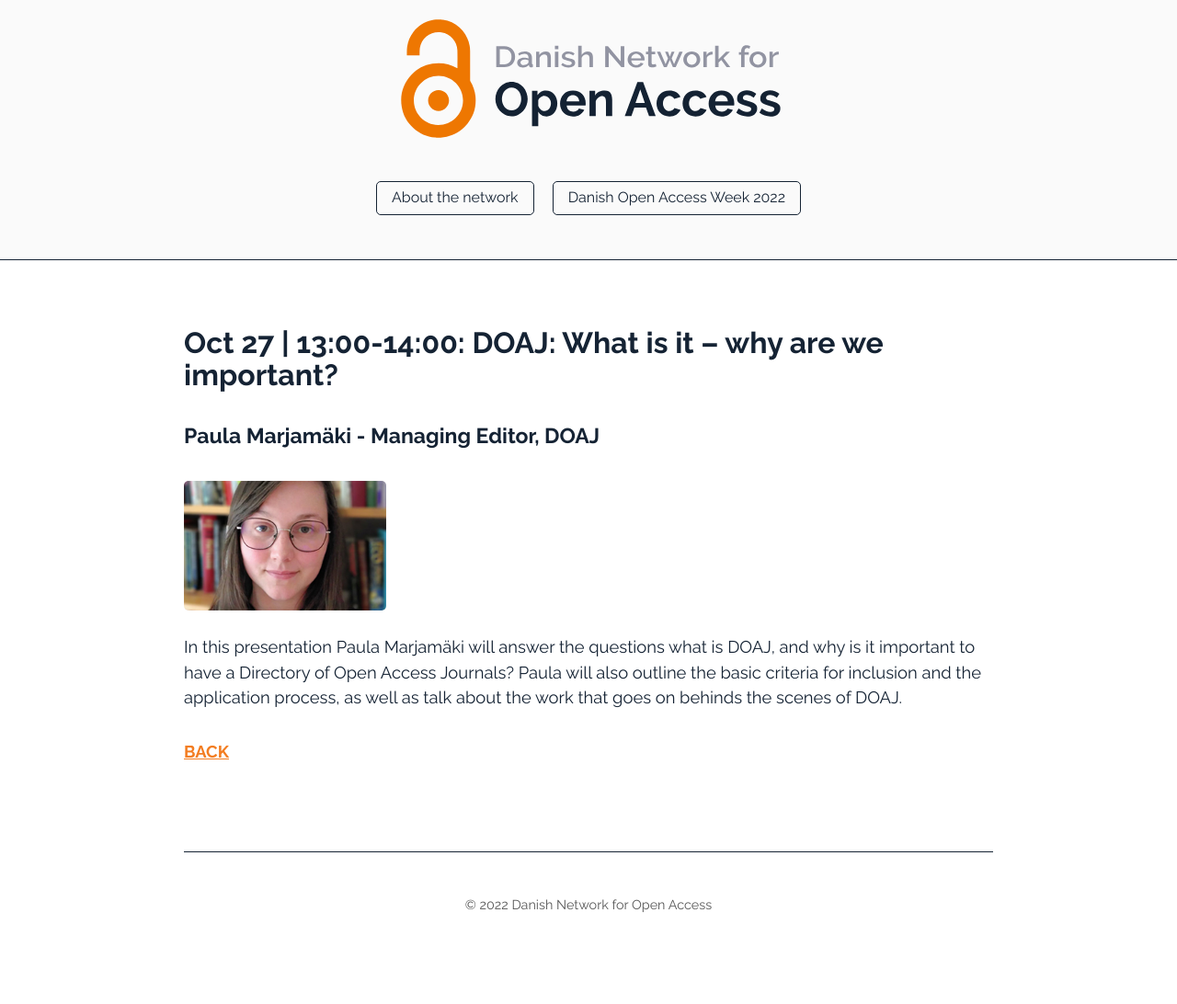
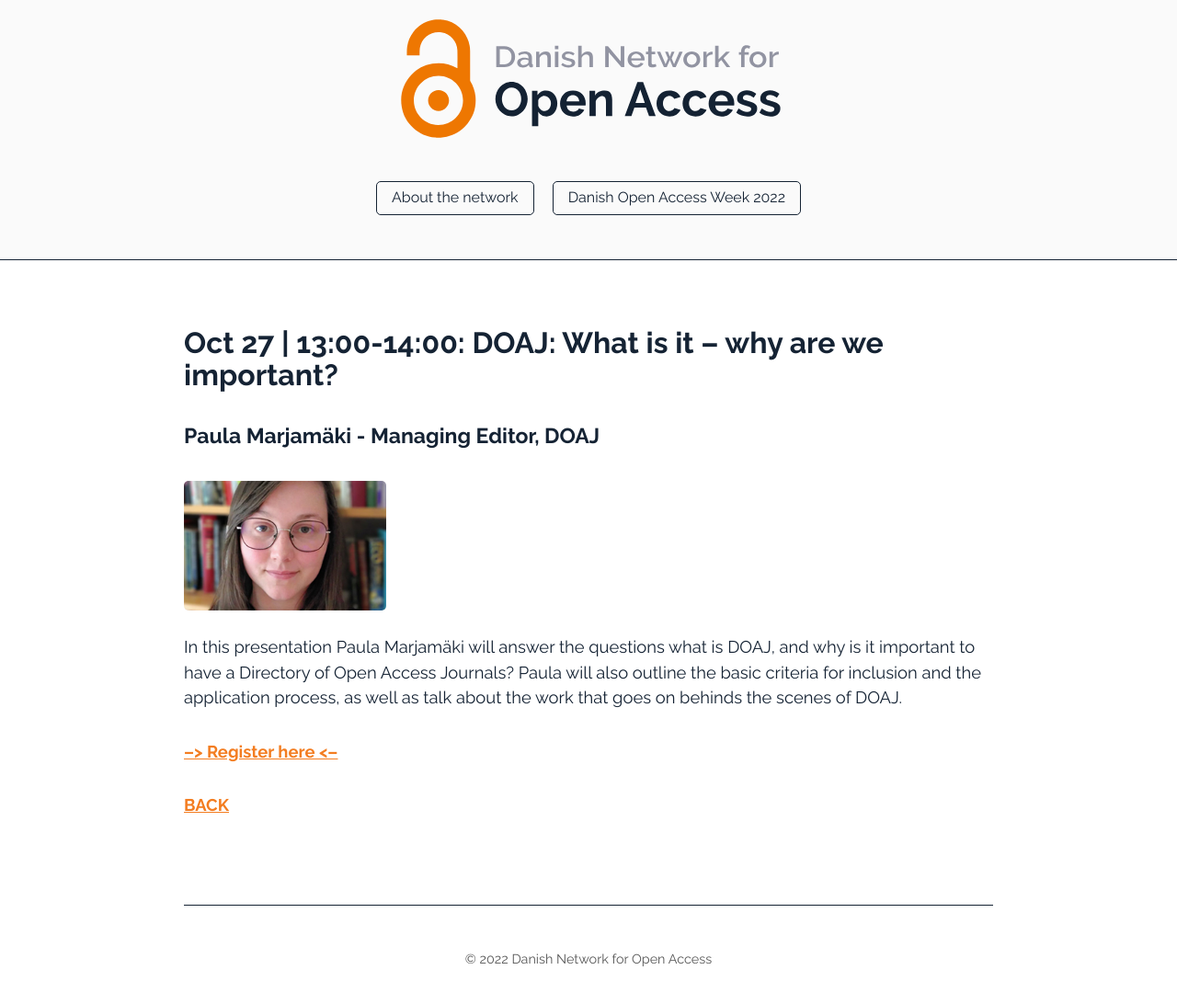
Before and after one commit to openaccess-dk/openaccess-dk.github.io, a Jekyll site: the page built from 02_thursday.md, in a window 1280 px wide. Shown: the whole page at 92% size. Built offline with Jekyll 4.4.1, drawn with Linux system fonts in a browser that asks for light colours; before the commit the page ends 1033 px from its top, so only the background shows below that.

Commit message:
Update 02_thursday.md

```diff
--- a/02_thursday.md
+++ b/02_thursday.md
@@ -12,4 +12,6 @@
 
 In this presentation Paula Marjamäki will answer the questions what is DOAJ, and why is it important to have a Directory of Open Access Journals? Paula will also outline the basic criteria for inclusion and the application process, as well as talk about the work that goes on behinds the scenes of DOAJ.
 
+##### [--> Register here <--](https://ku-dk.libwizard.com/f/oa_week_web8)
+
 ##### [BACK](https://openaccess.dk/oaw2022#programme-of-the-danish-open-access-week-2022)
```
